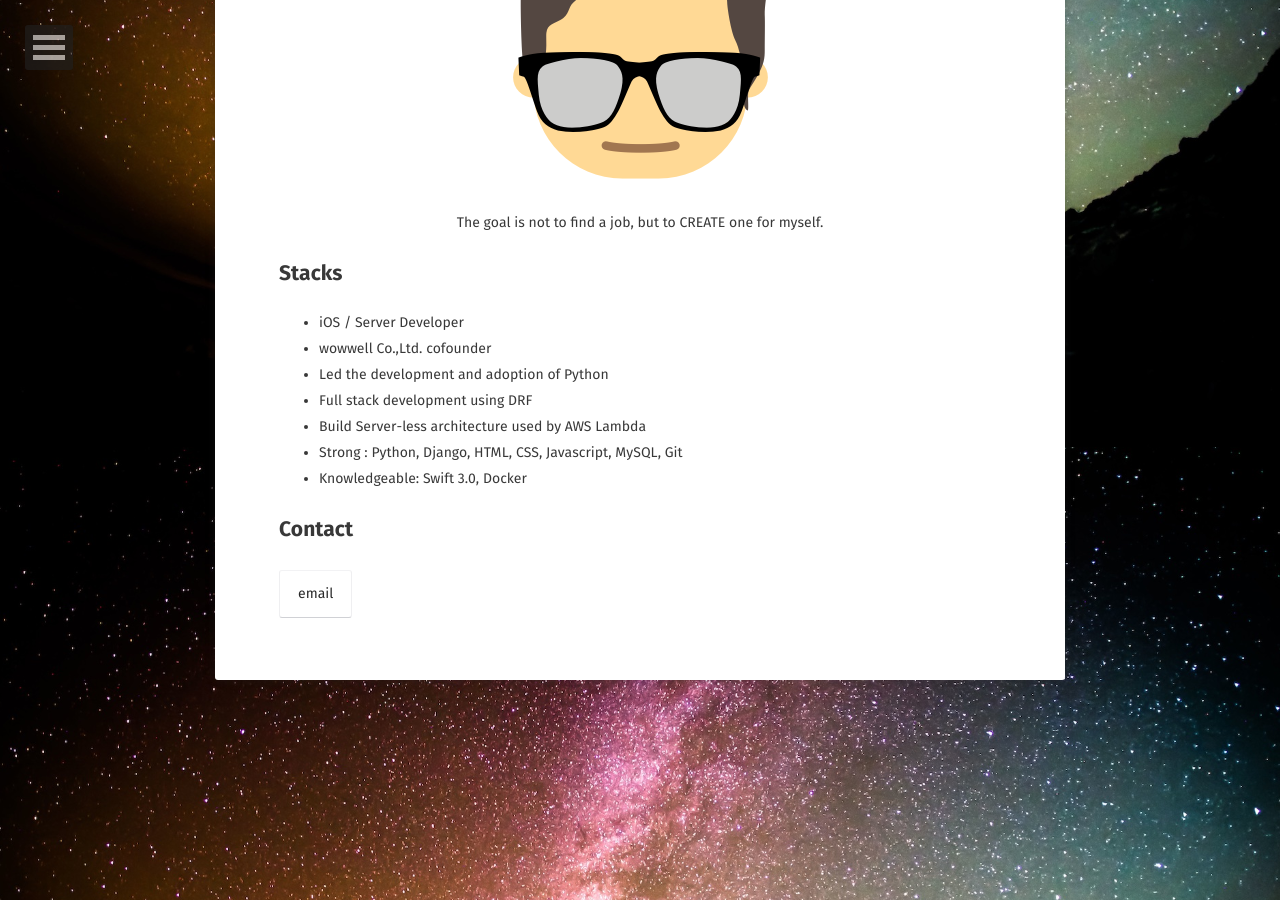
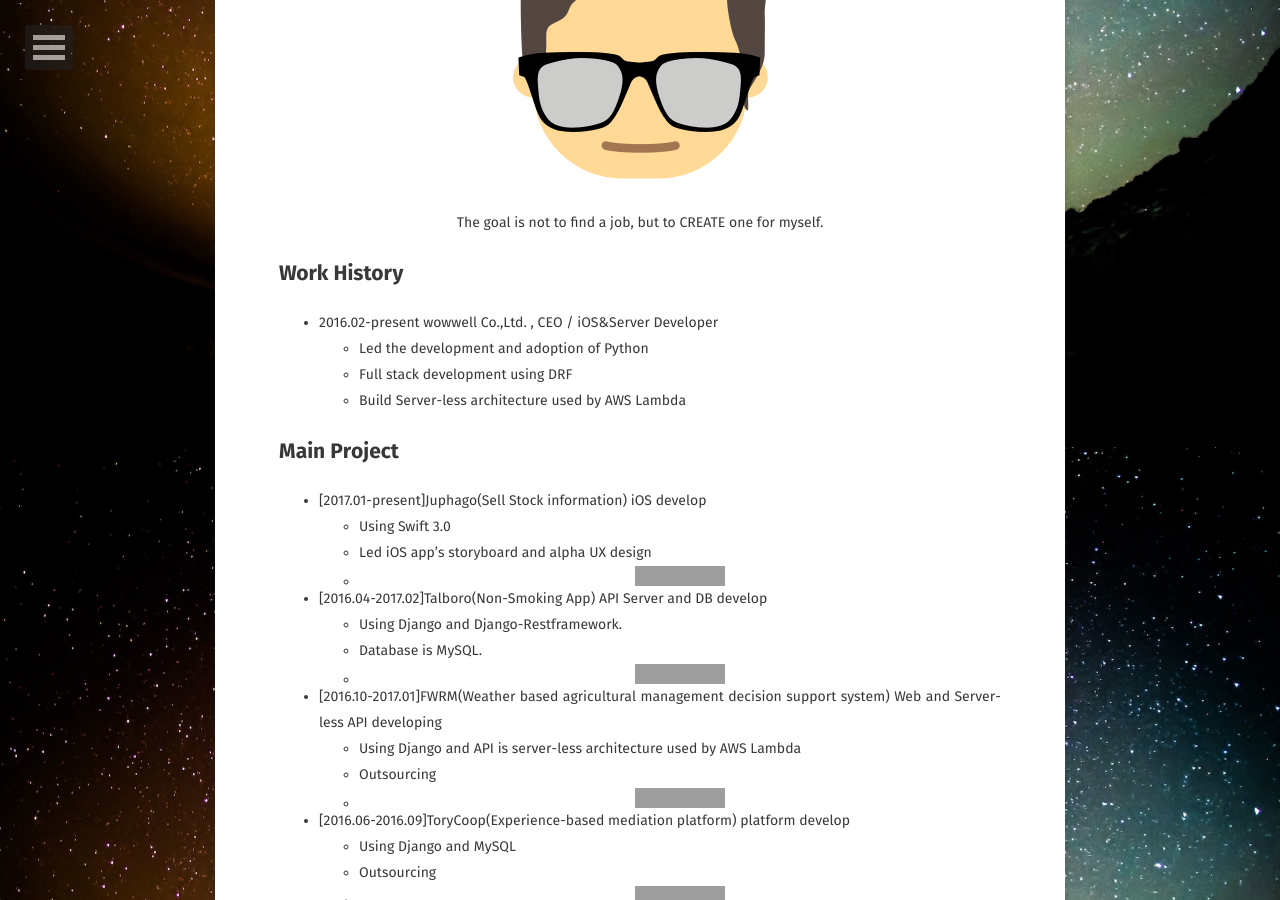
Before and after one commit to CodeMath/codemath.github.io, a Jekyll site: the page built from about/index.md, in a window 1280 px wide and 900 px high, scrolled down 453 px. Built offline with Jekyll 4.4.1, drawn with Linux system fonts in a browser that asks for light colours; some web fonts are replaced; some of the changed text lies outside the part shown; grey boxes are pictures that could not be loaded.

Commit message:
profile update

```diff
--- a/about/index.md
+++ b/about/index.md
@@ -8,14 +8,51 @@ comments: false
 <img src="/assets/img/logo.png">
 <center>The goal is not to find a job, but to CREATE one for myself.</center>
 
-## Stacks
-* iOS / Server Developer
-* wowwell Co.,Ltd. cofounder
+## Work History
+* 2016.02-present wowwell Co.,Ltd. , CEO / iOS&Server Developer
+  - Led the development and adoption of Python
+  - Full stack development using DRF
+  - Build  Server-less architecture used by AWS Lambda
+
+
+## Main Project
+* [2017.01-present]Juphago(Sell Stock information) iOS develop
+  - Using Swift 3.0
+  - Led iOS app's storyboard and alpha UX design
+  - [![StackShare](https://img.shields.io/badge/tech-stack-0690fa.svg?style=flat)](https://stackshare.io/juphago/juphago)
+
+* [2016.04-2017.02]Talboro(Non-Smoking App) API Server and DB develop
+  - Using Django and Django-Restframework.
+  - Database is MySQL.
+  - [![StackShare](https://img.shields.io/badge/tech-stack-0690fa.svg?style=flat)](https://stackshare.io/talboro/talboro)
+
+* [2016.10-2017.01]FWRM(Weather based agricultural management decision support system) Web and Server-less API developing
+  - Using Django and API is server-less architecture used by AWS Lambda
+  - Outsourcing
+  - [![StackShare](https://img.shields.io/badge/tech-stack-0690fa.svg?style=flat)](https://stackshare.io/fwrm/fwrm)
+
+* [2016.06-2016.09]ToryCoop(Experience-based mediation platform) platform develop
+  - Using Django and MySQL
+  - Outsourcing
+  - [![StackShare](https://img.shields.io/badge/tech-stack-0690fa.svg?style=flat)](https://stackshare.io/torycoop/torycoop)
+
+
+
+## Education
+* 2016.01-2016.03 udemy, Django programing
+* 2015.05-2015.08 udemy, iOS8 and Swift Course
+* 2009-2016 Kyung-Hee University, Mathematics
+* 2014.06-2014.06 codecademy, Web-Programing(HTML & CSS, jQuery, Python, Javascript)
+* 2014.06-2014.09 LikeLion, Web-Programing with Python & Flask
+
+
+## Technical Stacks
+[![StackShare](https://img.shields.io/badge/tech-stack-0690fa.svg?style=flat)](https://stackshare.io/CodeMath/codemath-stack)
 * Led the development and adoption of Python
 * Full stack development using DRF
 * Build  Server-less architecture used by AWS Lambda
 * Strong : Python, Django, HTML, CSS, Javascript, MySQL, Git
-* Knowledgeable: Swift 3.0, Docker
+* Knowledgeable: Swift 3.0, Docker, TDD
 
 ## Contact
 [email](mailto:xyrho123@wowwell.co.kr){: .btn}
```
